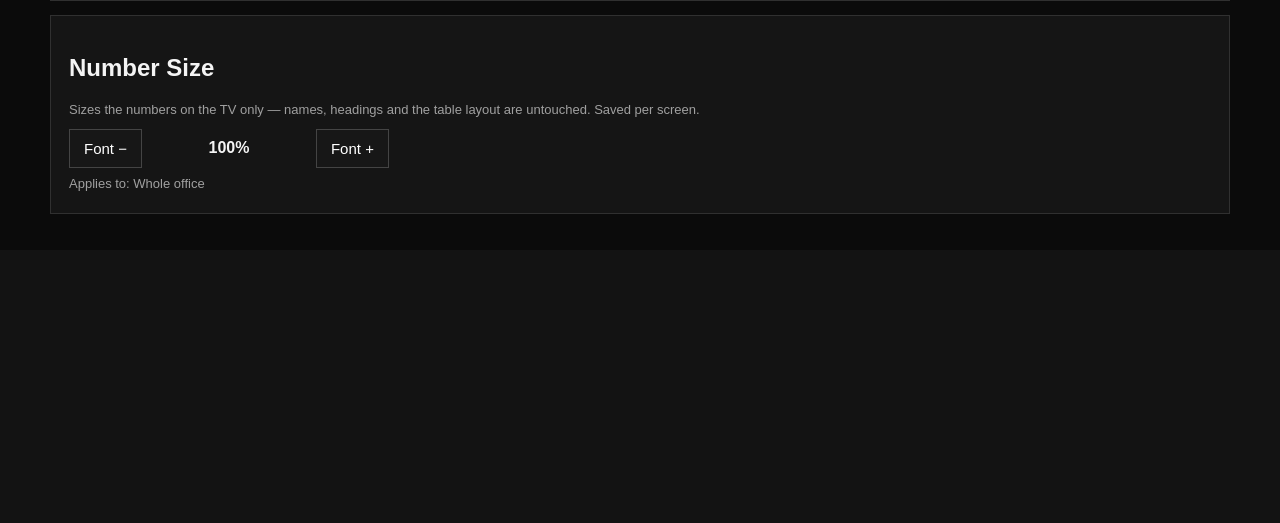
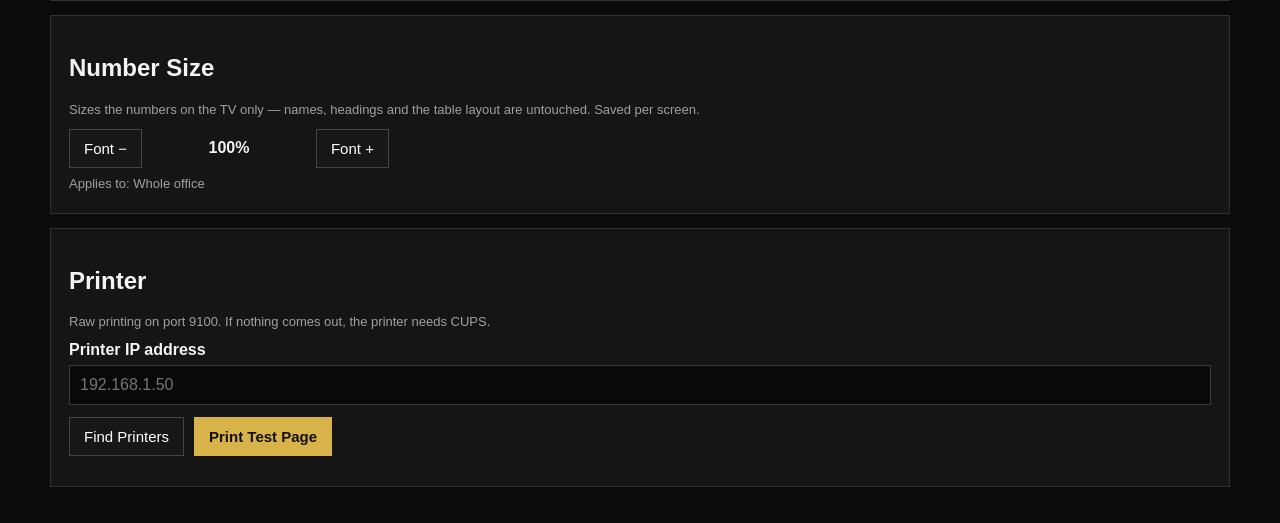
Before and after one commit to matijepekovic/pi-sales-leaderboard, a Flask app: page /settings in a window 1280 px wide. Shown: the part 2765-3288 px from the top of the page. Before the commit the page ends 2979 px from the top, so only its background shows below. Run offline with Flask 3, Linux system fonts and the light colour scheme; data comes from the database, SQL or seed files in the repository; data that the repository does not hold is empty.

Commit message:
Add printer discovery and a test page
Two buttons on the settings remote: Find Printers scans the Pi's own /24 for
anything answering on 9100 or 631, and Print Test Page sends a plain-text
page to the chosen address.

Raw port 9100 over stdlib sockets, so it needs nothing installed. That
matters because the auto-updater replaces app code and never runs apt. If
the page does not come out, the status line distinguishes a refused port
from a job that was accepted and dropped, which is what decides whether CUPS
is the next step.

The printer address is saved only after a successful print, so a typo never
becomes the stored default and get reused on the next press.

Both endpoints stay out of PUBLIC_ENDPOINTS: one scans the office network
and the other consumes paper.

```diff
--- a/app/database.py
+++ b/app/database.py
@@ -93,6 +93,11 @@ DEFAULT_SETTINGS = {
     # Always included whatever office they sit in; exclusion always wins.
     "data_include_people": [],
     "data_exclude_people": [],
+
+    # Office printer, raw port 9100. Remembered so the test button works
+    # without retyping the address.
+    "printer_host": "",
+    "printer_port": 9100,
 
     # Settings-page lock. Stores a salted PBKDF2 hash, never the PIN.
     "settings_pin_hash": "",
--- /dev/null
+++ b/app/printing.py
@@ -0,0 +1,132 @@
+"""Raw network printing, stdlib only.
+
+Port 9100 (JetDirect / AppSocket): open a socket, write the bytes, close.
+Most office printers accept plain text this way, and it needs nothing
+installed on the Pi -- which matters, because the auto-updater replaces app
+code and never runs apt.
+
+If a printer ignores this, CUPS and `lp` are the next step.
+"""
+import concurrent.futures
+import socket
+import time
+
+RAW_PORT = 9100
+IPP_PORT = 631
+PORTS = (RAW_PORT, IPP_PORT)
+
+CONNECT_TIMEOUT = 0.35     # per host during a scan
+SEND_TIMEOUT = 8.0         # a real print job deserves longer
+SCAN_WORKERS = 64
+
+
+def local_ip():
+    """This Pi's address on the office network.
+
+    Opening a UDP socket toward a public address makes the OS pick the
+    outbound interface. Nothing is actually sent.
+    """
+    sock = socket.socket(socket.AF_INET, socket.SOCK_DGRAM)
+    try:
+        sock.connect(("8.8.8.8", 80))
+        return sock.getsockname()[0]
+    except Exception:
+        return ""
+    finally:
+        sock.close()
+
+
+def _port_open(host, port, timeout=CONNECT_TIMEOUT):
+    try:
+        with socket.create_connection((host, port), timeout=timeout):
+            return True
+    except Exception:
+        return False
+
+
+def scan(subnet=None):
+    """Look for printers on the Pi's own /24. Returns [{host, ports}]."""
+    base = subnet or local_ip()
+    if not base:
+        return {"ok": False, "error": "Could not work out this Pi's network address.",
+                "printers": [], "subnet": ""}
+
+    prefix = base.rsplit(".", 1)[0]
+    hosts = [f"{prefix}.{n}" for n in range(1, 255)]
+
+    found = {}
+    started = time.time()
+    with concurrent.futures.ThreadPoolExecutor(max_workers=SCAN_WORKERS) as pool:
+        jobs = {
+            pool.submit(_port_open, host, port): (host, port)
+            for host in hosts for port in PORTS
+        }
+        for job in concurrent.futures.as_completed(jobs):
+            host, port = jobs[job]
+            try:
+                if job.result():
+                    found.setdefault(host, []).append(port)
+            except Exception:
+                pass
+
+    printers = [
+        {"host": host, "ports": sorted(ports), "raw": RAW_PORT in ports}
+        for host, ports in sorted(found.items(),
+                                  key=lambda kv: [int(p) for p in kv[0].split(".")])
+    ]
+    return {
+        "ok": True,
+        "subnet": f"{prefix}.0/24",
+        "self": base,
+        "printers": printers,
+        "seconds": round(time.time() - started, 1),
+    }
+
+
+def test_page(version=""):
+    """A plain-text page. The trailing form feed is what ejects it."""
+    stamp = time.strftime("%Y-%m-%d %H:%M:%S")
+    lines = [
+        "",
+        "  SALES LEADERBOARD - PRINTER TEST",
+        "  " + "-" * 38,
+        "",
+        f"  If you are reading this, the Pi can print.",
+        "",
+        f"  Printed at : {stamp}",
+        f"  App version: {version or 'unknown'}",
+        "",
+    ]
+    return ("\r\n".join(lines) + "\r\n\f").encode("ascii", errors="replace")
+
+
+def print_raw(host, port, data, timeout=SEND_TIMEOUT):
+    """Send bytes to a printer. Returns (ok, message)."""
+    host = str(host or "").strip()
+    if not host:
+        return False, "Enter the printer's IP address first."
+    try:
+        port = int(port or RAW_PORT)
+    except Exception:
+        port = RAW_PORT
+
+    try:
+        with socket.create_connection((host, port), timeout=timeout) as sock:
+            sock.sendall(data)
+            # Some printers only start the job once the sender goes away.
+            sock.shutdown(socket.SHUT_WR)
+        return True, (f"Sent {len(data)} bytes to {host}:{port}. "
+                      "If nothing comes out, the printer accepted the job and "
+                      "discarded it — that usually means it wants PostScript or "
+                      "PCL rather than plain text, and CUPS is the next step.")
+    except socket.timeout:
+        return False, f"{host}:{port} did not answer in time."
+    except ConnectionRefusedError:
+        return False, (f"{host} refused port {port}. Raw printing is probably "
+                       "switched off on it — try port 631, or install CUPS.")
+    except OSError as exc:
+        return False, f"Could not reach {host}:{port} — {exc}"
+
+
+def print_test(host, port, version=""):
+    return print_raw(host, port, test_page(version))
--- a/app/server.py
+++ b/app/server.py
@@ -44,6 +44,7 @@ from database import (
     set_meta,
     set_rep_team_assignments,
 )
+import printing
 from sources.sample import SampleSource
 from sources.tableau import TableauSource, TableauError, resolve_dates
 from tableau_scheduler import refresh_product_close, start_tableau_scheduler
@@ -1517,6 +1518,40 @@ def api_product_close_refresh():
         _PRODUCT_REFRESH_LOCK.release()
 
 
+# ------------------------------------------------------------------- printer
+# Raw port 9100. Both are actions -- one scans the office network, the other
+# consumes paper -- so neither belongs in PUBLIC_ENDPOINTS.
+
+@app.post("/api/printer/scan")
+def api_printer_scan():
+    return jsonify(printing.scan())
+
+
+@app.post("/api/printer/test")
+def api_printer_test():
+    body = request.get_json(silent=True) or {}
+    settings = get_settings()
+
+    host = str(body.get("host") or settings.get("printer_host") or "").strip()
+    try:
+        port = int(body.get("port") or settings.get("printer_port")
+                   or printing.RAW_PORT)
+    except Exception:
+        port = printing.RAW_PORT
+
+    ok, message = printing.print_test(host, port, software_version())
+
+    # Remember the address only once it has actually worked, so a typo never
+    # becomes the saved default and get quietly reused on the next press.
+    if ok and host:
+        settings["printer_host"] = host[:120]
+        settings["printer_port"] = port
+        save_settings(settings)
+
+    return jsonify({"ok": ok, "message" if ok else "error": message,
+                    "host": host, "port": port}), (200 if ok else 400)
+
+
 @app.post("/api/demo/load")
 def api_load_demo():
     rows = SampleSource().fetch()
--- /dev/null
+++ b/app/static/printer-v77.js
@@ -0,0 +1,112 @@
+/* v77 Printer card: find printers on the office network, print a test page. */
+(function(){
+  const CARD=`
+    <div class="card" id="v77PrinterCard">
+      <h2>Printer</h2>
+      <div class="small">Raw printing on port 9100. If nothing comes out,
+        the printer needs CUPS.</div>
+
+      <div style="margin-top:12px">
+        <label for="v77PrinterHost">Printer IP address</label>
+        <input id="v77PrinterHost" type="text" inputmode="decimal" placeholder="192.168.1.50">
+      </div>
+
+      <div class="row" style="margin-top:12px;gap:10px;flex-wrap:wrap">
+        <button id="v77PrinterScan" class="btn" type="button">Find Printers</button>
+        <button id="v77PrinterTest" class="btn primary" type="button">Print Test Page</button>
+      </div>
+
+      <div id="v77PrinterList" style="margin-top:12px"></div>
+      <div id="v77PrinterStatus" class="small" style="margin-top:8px"></div>
+    </div>`;
+
+  const $=id=>document.getElementById(id);
+  const esc=s=>String(s??"").replace(/[&<>"']/g,c=>
+    ({"&":"&amp;","<":"&lt;",">":"&gt;",'"':"&quot;","'":"&#39;"}[c]));
+
+  function fillSavedHost(){
+    const box=$("v77PrinterHost");
+    if(!box||box.value) return;
+    if(typeof config!=="undefined"&&config&&config.printer_host){
+      box.value=config.printer_host;
+    }
+  }
+
+  function paintFound(data){
+    const box=$("v77PrinterList");
+    const printers=(data&&data.printers)||[];
+    if(!printers.length){
+      box.innerHTML='<div class="small">Nothing answered on port 9100 or 631.</div>';
+      return;
+    }
+    box.innerHTML=printers.map(p=>`
+      <div class="row" style="justify-content:space-between;align-items:center;padding:7px 0;border-bottom:1px solid #262626">
+        <span>${esc(p.host)} <span class="small">port ${p.ports.join(", ")}</span></span>
+        <button class="btn v77Use" type="button" data-host="${esc(p.host)}" data-port="${p.raw?9100:p.ports[0]}">Use</button>
+      </div>`).join("");
+    box.querySelectorAll(".v77Use").forEach(button=>{
+      button.addEventListener("click",()=>{
+        $("v77PrinterHost").value=button.dataset.host;
+        $("v77PrinterStatus").textContent=
+          `Using ${button.dataset.host}. Press Print Test Page.`;
+      });
+    });
+  }
+
+  async function scan(){
+    const status=$("v77PrinterStatus"), button=$("v77PrinterScan");
+    button.disabled=true;
+    status.textContent="Looking across the office network… this takes a few seconds.";
+    try{
+      const {r,d}=await request("/api/printer/scan",{method:"POST"});
+      if(!r.ok||!d.ok){status.textContent=d.error||"Could not scan.";return;}
+      paintFound(d);
+      status.textContent=`Checked ${esc(d.subnet)} in ${d.seconds}s. `+
+        `${d.printers.length} device${d.printers.length===1?"":"s"} answered.`;
+    }catch(e){
+      if(e.message!=="locked") status.textContent="Could not reach the Pi.";
+    }finally{
+      button.disabled=false;
+    }
+  }
+
+  async function printTest(){
+    const status=$("v77PrinterStatus"), button=$("v77PrinterTest");
+    const host=$("v77PrinterHost").value.trim();
+    if(!host){status.textContent="Enter the printer's IP address first.";return;}
+    button.disabled=true;
+    status.textContent=`Sending a test page to ${host}…`;
+    try{
+      const {r,d}=await request("/api/printer/test",{
+        method:"POST",
+        headers:{"Content-Type":"application/json"},
+        body:JSON.stringify({host})});
+      status.textContent=(r.ok&&d.ok)?d.message:(d.error||"Could not print.");
+      if(r.ok&&d.ok&&typeof config!=="undefined"&&config) config.printer_host=host;
+    }catch(e){
+      if(e.message!=="locked") status.textContent="Could not reach the Pi.";
+    }finally{
+      button.disabled=false;
+    }
+  }
+
+  function mount(){
+    const app=document.getElementById("appWrap");
+    if(!app||document.getElementById("v77PrinterCard")) return;
+    app.insertAdjacentHTML("beforeend",CARD);
+    $("v77PrinterScan").addEventListener("click",scan);
+    $("v77PrinterTest").addEventListener("click",printTest);
+    // config arrives after the page loads; drop the saved address in when it does.
+    let tries=0;
+    (function attempt(){
+      fillSavedHost();
+      if(++tries<60 && !$("v77PrinterHost").value) setTimeout(attempt,150);
+    })();
+  }
+
+  if(document.readyState==="loading"){
+    document.addEventListener("DOMContentLoaded",()=>setTimeout(mount,0));
+  }else{
+    setTimeout(mount,0);
+  }
+})();
--- a/app/templates/settings.html
+++ b/app/templates/settings.html
@@ -99,3 +99,4 @@
 <script src="/static/settings-layout-v60.js?v=62"></script>
 <script src="/static/product-beta-v75.js?v=75"></script>
 <script src="/static/number-size-v75.js?v=75"></script>
+<script src="/static/printer-v77.js?v=77"></script>
```
Also changed, not shown: 1 other file.
